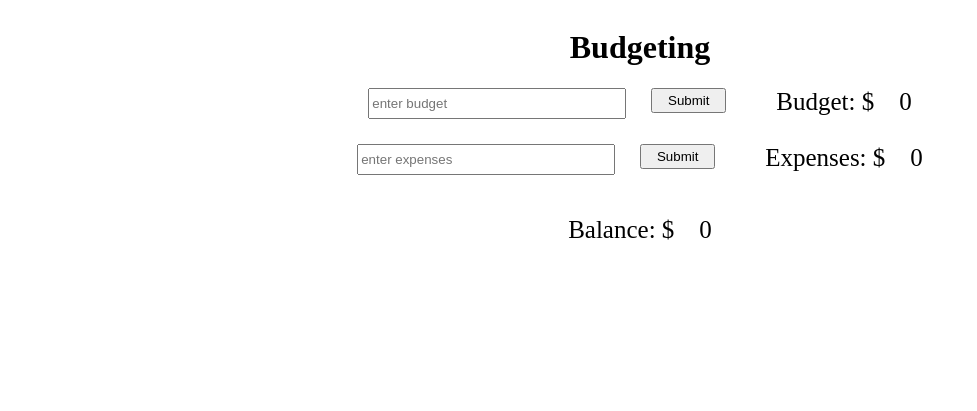
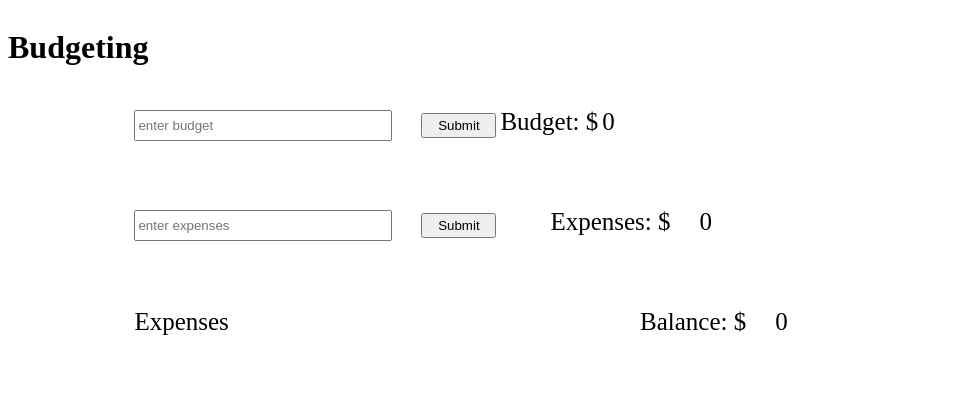
Before and after one commit to DCampbellCreative/budget_app, a plain HTML site: page index.html in a window 1280 px wide. Shown: the whole page, without its empty margins (0-977 px from the left). Drawn offline with Linux system fonts and the light colour scheme.

Commit message:
add css grid

```diff
--- a/index.html
+++ b/index.html
@@ -16,8 +16,8 @@
 		<div class='budget-container'>
 			<input placeholder='enter budget' id='budget-field' type='text' />
 			<button id='submit-budget'>Submit</button>
-			<text id='budget-text'>Budget: $</text>
-			<div id='budget-display'>0</div>
+			<p id='budget-text'>Budget: $</p>
+			<p id='budget-display'>0</p>
 		</div>
 
 		<div class='expense-container'>
@@ -27,7 +27,10 @@
 			<div id='expense-display'>0</div>
 		</div>
 
+
+
 		<div class='expense-list-container'>
+			<text id='expense-list-text'>Expenses</text>
 			<ul id='expense-list'>
 			</ul>
 		</div>
@@ -36,7 +39,6 @@
 			<text id='balance-text'>Balance: $</text>
 			<div id='balance-display'>0</div>
 		</div>
-
 	</div>
 	<script src='scripts.js'></script>
 </body>
--- a/scripts.js
+++ b/scripts.js
@@ -15,9 +15,10 @@ window.onload = function () {
 	// 	return total + num;
 	// }
 
-
+	// initiates empty array to store expense values
 	const expenseList = [];
 
+	// submits user's budget for calculation
 	submitBudget.addEventListener('click', () => {
 		let budget = parseInt(userBudget.value);
 
@@ -33,6 +34,7 @@ window.onload = function () {
 
 	});
 
+	// submits user's expenses for calculation, add expense to an array, calculates total
 	submitExpense.addEventListener('click', () => {
 		let expense = parseInt(userExpense.value)
 		// let expenseTotal = expenseList.reduce(reducer);
@@ -62,11 +64,13 @@ window.onload = function () {
 
 	});
 
+	// function to update total user balance
 	function updateBalance() {
 		let balance = parseInt(userBudgetDisplay.innerHTML) - parseInt(userExpenseDisplay.innerHTML);
 		userBalance.innerHTML = balance;
 	}
 
+	// add expense array and renders them in a list
 	function addListItem() {
 		let expenseList = document.querySelector("#expense-list")
 		let listItem = document.createElement("li")
--- a/styles.css
+++ b/styles.css
@@ -1,88 +1,130 @@
-.container {
+/* .row {
+	display: flex;
+	flex-direction: row;
+	flex-wrap: wrap;
+	width: 100%;
+  }
+
+  .column {
 	display: flex;
 	flex-direction: column;
-	align-items: center;
+	flex-basis: 100%;
+	flex: 1;
+  } */
+
+
+.container {
+	display: grid;
+	grid-template-columns: 10% 40% 40% 10%;
+	grid-template-rows: 100px 100px 100px 100px 100px;
 }
 
+/* budget container */
 .budget-container {
-	display: inline-flex;
-	margin-bottom: 25px;
+	grid-column-start: 2;
+	grid-column-end: 4;
+	grid-row-start: 2;
+	justify-content: center;
 }
 
 #budget-field {
+	display: inline;
 	margin-right: 25px;
 	height: 25px;
 	width: 250px;
 }
 
 #submit-budget {
-	margin-right: 50px;
+	display: inline;
 	width: 75px;
 	height: 25px;
 
 }
 #budget-text {
-	margin-right: 25px;
-	text-align: center;
+	display: inline;
 	font-size: 25px;
 }
 
 #budget-display {
-	text-align: center;
+	display: inline;
 	font-size: 25px;
 }
 
+/* expense container */
 .expense-container {
-	display: inline-flex;
-	margin-bottom: 25px;
+	grid-row-start: 3;
+	grid-column-start: 2;
+	grid-column-end: 4;
+	align-items: center;
 }
 
 #expense-field {
+	display: inline;
 	margin-right: 25px;
 	height: 25px;
 	width: 250px;
 }
 
 #submit-expense {
+	display: inline;
 	margin-right: 50px;
 	width: 75px;
 	height: 25px;
 
 }
 #expense-text {
+	display: inline;
 	margin-right: 25px;
 	text-align: center;
 	font-size: 25px;
 }
 
 #expense-display {
+	display: inline;
 	text-align: center;
 	font-size: 25px;
+}
+
+/* .bottom-container {
+	grid-row-start: 4;
+	grid-column-start: 2;
+} */
+
+.expense-list-container {
+	grid-row-start: 4;
+	grid-column-start: 2;
 }
 
 #expense-list {
 	list-style: none;
 }
 
+#expense-list-text {
+	margin-right: 25px;
+	font-size: 25px;
+}
+
 .expense-list-item {
 	height: 25px;
 	width: 175px;
 	border: 2px solid darkgrey;
-	padding-left: 15px;
-	vertical-align: middle;
+	margin-bottom: 10px;
 }
 
 .balance-container {
-	display: inline-flex;
+	grid-column-start: 3;
+	grid-row-start: 4;
 }
 
 #balance-text {
+	display: inline;
 	margin-right: 25px;
-	text-align: center;
+	/* text-align: center; */
 	font-size: 25px;
 }
 
 #balance-display {
-	text-align: center;
+	display: inline;
+	/* text-align: center; */
 	font-size: 25px;
 }
```
